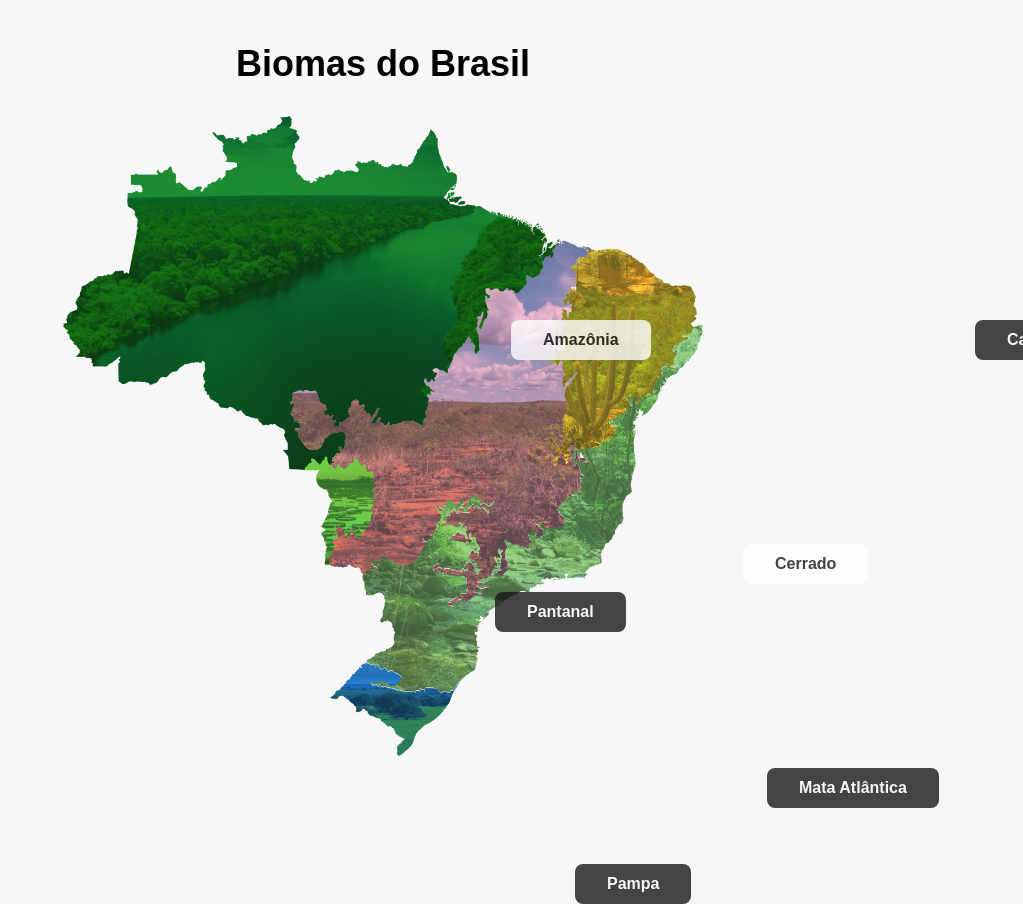
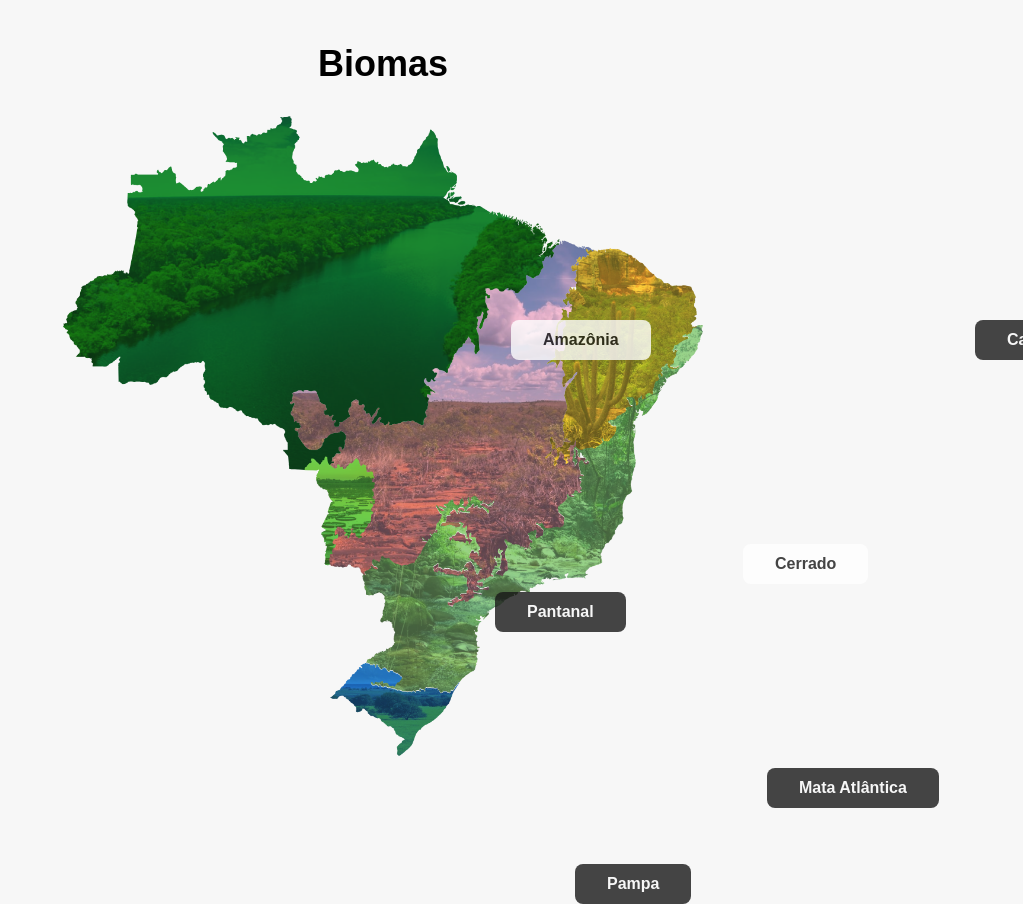
Before and after one commit to AbelardoOk/Projeto-Hackaton, a Next.js app: page / in a window 1280 px wide. Shown: the top 904 px of the page, without its empty margins (257-1280 px from the left). Built offline with nearby package versions, Linux system fonts and the light colour scheme.

Commit message:
Mudança de título

```diff
--- a/package.json
+++ b/package.json
@@ -10,6 +10,7 @@
   },
   "dependencies": {
     "d3": "^7.9.0",
+    "my-app": "file:",
     "next": "15.0.2",
     "react": "19.0.0-rc-02c0e824-20241028",
     "react-dom": "19.0.0-rc-02c0e824-20241028"
--- a/src/app/page.tsx
+++ b/src/app/page.tsx
@@ -11,7 +11,7 @@ export default function Home() {
       <button className="absolute rounded-lg font-bold px-8 py-2 bg-[#181818] text-[#f7f7f7] opacity-80 mt-[54rem] ml-[52rem] hover:opacity-100 transition-all hover:scale-125">Pampa</button>
 
       <div className="h-[100vh] w-[100vw] flex flex-col justify-center items-center gap-8">
-        <h1 className="text-black font-bold text-4xl">Biomas do Brasil</h1>
+        <h1 className="text-black font-bold text-4xl">Biomas</h1>
         <Image className="h-[80vh] w-fit" src={"/mapaBiomas.png"} alt="" width={1080} height={1080} />
       </div>
 
```
Also changed, not shown: 1 other file (tests, documents, lock files or other folders).
